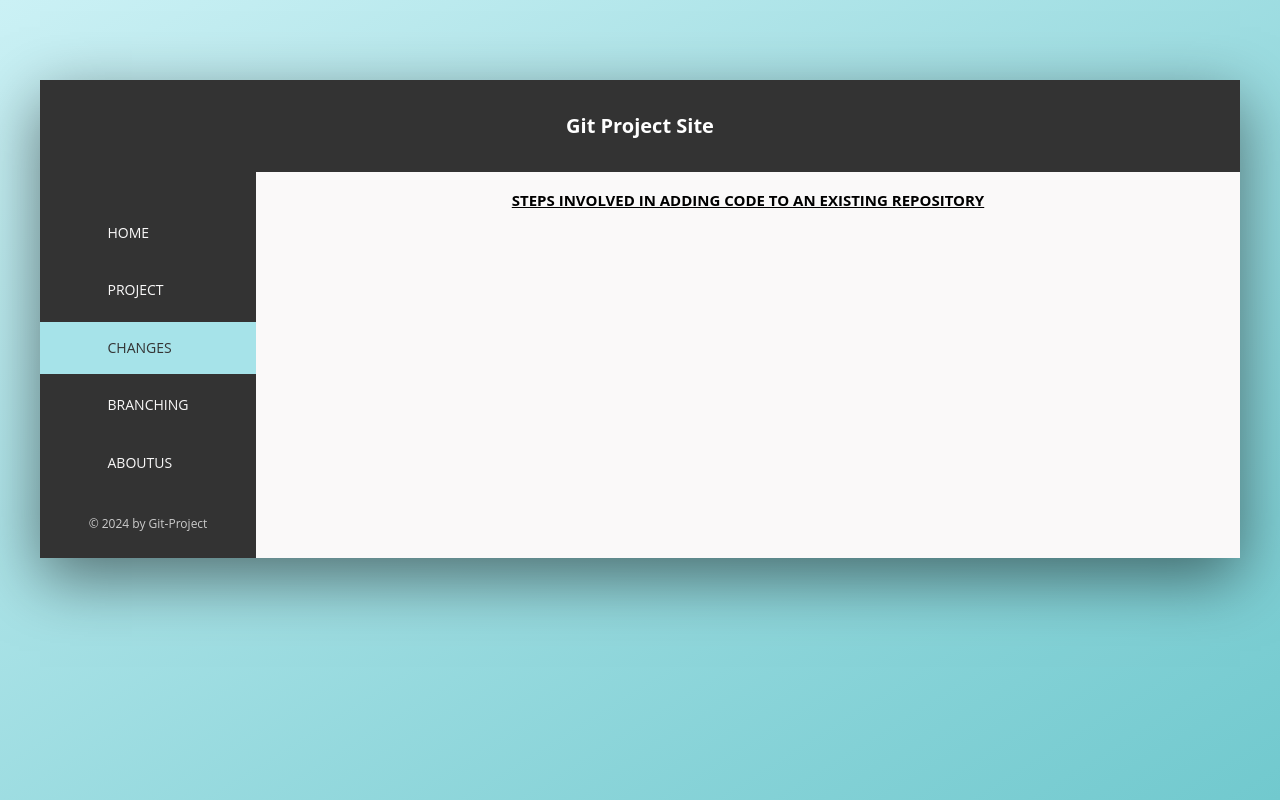
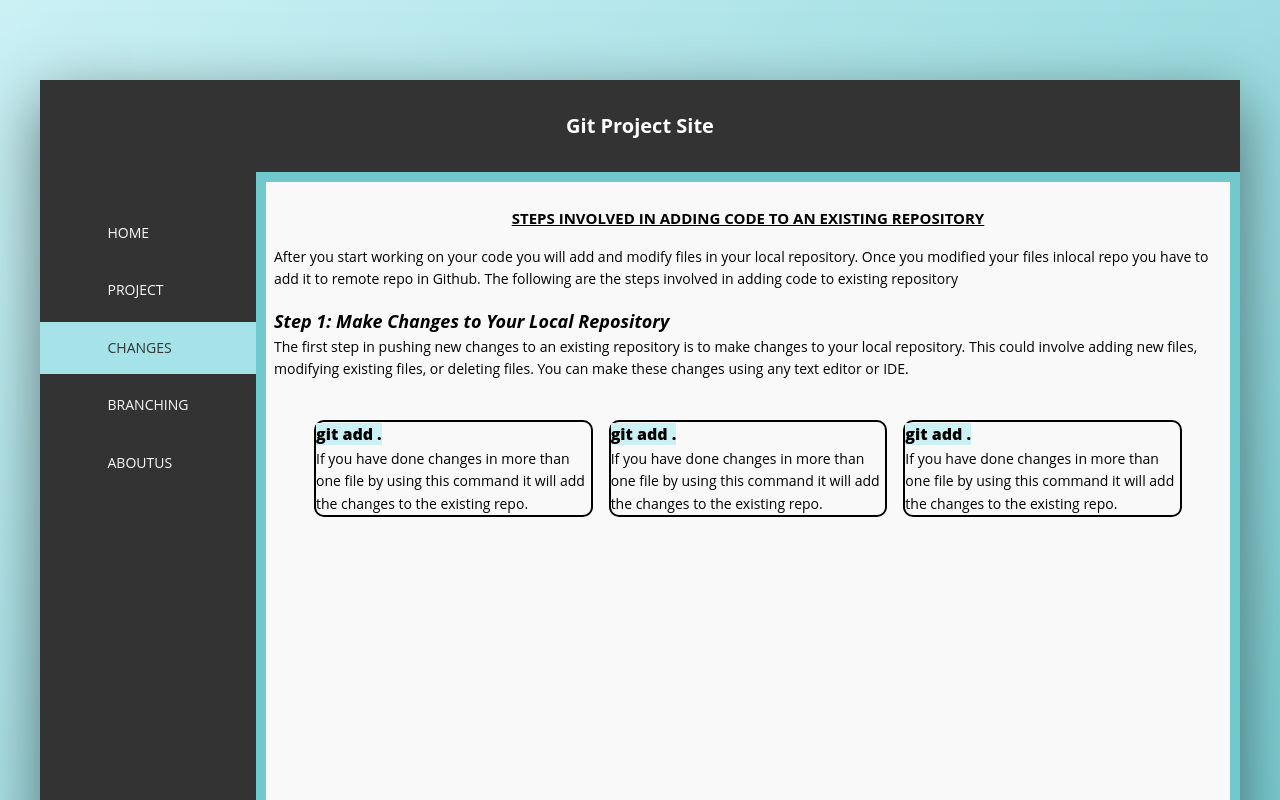
Before and after one commit to VaishaliGovindaraj/GIT_Project, a plain HTML site: page changepage.html in a window 1280 px wide. Shown: the top 800 px of the page. Drawn offline with Linux system fonts and the light colour scheme.

Commit message:
adding commands

```diff
--- a/changepage.html
+++ b/changepage.html
@@ -69,9 +69,42 @@
             </div>
             <div class="main-content">
                 <!--Here we will put our content, erase the filler class and div-->
-                <div class="change-page_content">
+                <div class="change-page">
                     <h2 class="change-page_title"> Steps involved in adding code to an existing repository</h2>
+                    <div class="change-page_content">
+                        <div class="intro_content">
+                            <p>After you start working on your code you will add and modify files in your local repository.
+                            Once you modified your files inlocal repo you have to add it to remote repo in Github.
+                            The following are the steps involved in adding code to existing repository</p>
+                        </div>
 
+                        <div class="steps_content">
+                            <h4>Step 1: Make Changes to Your Local Repository</h4>
+                            <p>The first step in pushing new changes to an existing repository is to make changes to your local repository.
+                            This could involve adding new files, modifying existing files, or deleting files.
+                            You can make these changes using any text editor or IDE. </p>
+
+                            <div class="git_command">
+                                <div class="command">
+                                    <span> git add .</span> <p>If you have done changes in more than one file by using this command
+                                     it will add the changes to the existing repo.</p>
+                                </div>
+
+                                <div class="command">
+                                    <span> git add .</span> <p>If you have done changes in more than one file by using this command
+                                     it will add the changes to the existing repo.</p>
+                                </div>
+
+                                <div class="command">
+                                    <span> git add .</span> <p>If you have done changes in more than one file by using this command
+                                     it will add the changes to the existing repo.</p>
+                                </div>
+
+
+                            </div>
+
+                        </div>
+                    </div>
                 </div>
                 <!--Ends here-->
             </div>
--- a/styles/changepage.css
+++ b/styles/changepage.css
@@ -1,3 +1,15 @@
+* .change-page{
+    color: black;
+}
+
+.change-page {
+    margin: 0;
+    padding: 8px;
+    min-height: 100vh;
+    border: 10px solid var(--color-primary-dark);
+}
+
+
 .change-page_title {
     text-align: center;
     color: black;
@@ -6,3 +18,42 @@
     text-transform: uppercase;
     text-decoration: underline;
 }
+
+.change-page_content {
+    display: flex;
+    flex-direction: column;
+    gap: 16px;
+}
+
+p {
+    font-size: 1.4rem;
+    color: black;
+}
+
+.steps_content h4{
+    font-size: 1.8rem;
+    font-style: italic;
+    width: fit-content;
+}
+
+.git_command {
+    margin: 16px;
+    padding: 16px;
+    font-size: 1.4rem;
+    display: flex;
+
+}
+
+.command {
+    border: 2px solid black;
+    border-radius: 10px;
+    margin: 8px;
+}
+
+.command span {
+    justify-content: center;
+    font-weight: 900;
+    font-size: 1.6rem;
+    width: fit-content;
+    background-color: var(--color-primary-light);
+}
```
